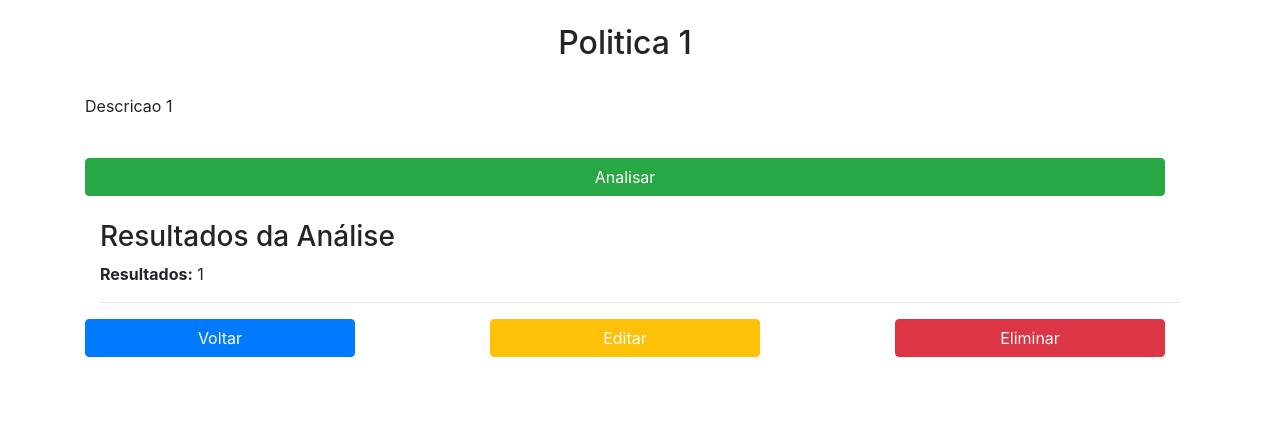
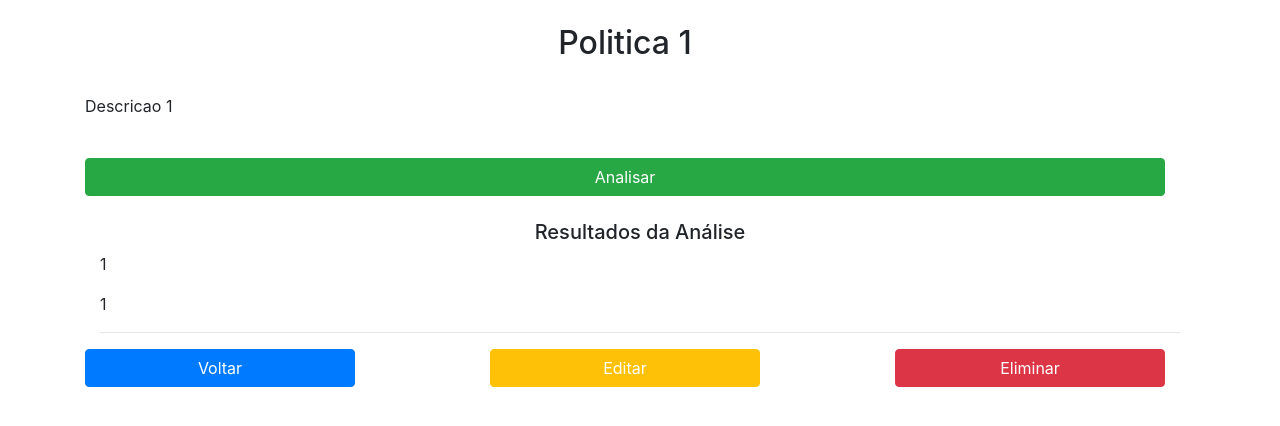
Before and after one commit to KobDias/SimplificadorPoliticas, a Flask app: page /visualizar_politica/1 in a window 1280 px wide. Shown: the part 56-482 px from the top of the page. Run offline with Flask 3, Linux system fonts and the light colour scheme; the visitor is signed in with stand-in values (Sample User, id 1); some libraries are stand-ins or nearby versions.

Commit message:
separando best summary

````diff
--- a/app/app.py
+++ b/app/app.py
@@ -44,14 +44,20 @@ def criar_politica():
 @app.route('/visualizar_politica/<int:id>') # VISUALIZA POLITICA
 def visualizar_politica(id):
     resultados = None
+    resumo = None
+    objetivo = None
     if 'resultados' in session and session['id'] == id:
         resultados = session['resultados']
+        resumo = session.get('resumo')
+        objetivo = session.get('objetivo')
         id = session['id']
         # Limpe os dados da sessão após recuperá-los
         session.pop('resultados', None)
+        session.pop('resumo', None)
+        session.pop('objetivo', None)
         session.pop('id', None)
     politica = Politica.query.get_or_404(id)
-    return render_template('visualizar_politica.html', politica=politica, resultados=resultados)
+    return render_template('visualizar_politica.html', politica=politica, resultados=resultados, resumo=resumo, objetivo=objetivo)
 
 @app.route('/editar_politica/<int:id>', methods=['GET', 'POST']) # EDITA POLITICA
 def editar_politica(id):
@@ -75,7 +81,11 @@ def analisar_politica(id):
     texto = Politica.query.get_or_404(id)
 
     promptResumidor = f"""You are a legal expert, mainly focused on LGPD. You'll receive the description of a policy.
-    Your task is to analyze and provide summaries of its main points, trying to better it each time, returning to the user a text with the terms simplified though accurate so they can comprehend how their data is being used. Consider you're speaking to brazilians and lay people that don't undertand the minimun about law, much less LGDP. Upom specific words, you should provide their meaning between brackets, so the user can understand what it means. Remember to not repeat yourself.
+    Your task is to analyze and provide summaries of its main points, trying to better it each time, returning to
+    the user a text with the terms simplified though accurate so they can comprehend how their data is being used.
+    Consider you're speaking to brazilians and lay people that don't undertand the minimun about law, much less LGDP.
+    Upom specific words, you should provide their meaning between brackets, so the user can understand what it means.
+    Remember to not repeat yourself.
     Your summary must be in portuguese, be clear and follow the structure:
     1. Summary: A summary that contains the main points in a clear way. It should be smaller than the actual policy.
     2. Objective: The main reason behind the politic.
@@ -83,7 +93,9 @@ def analisar_politica(id):
 
     Once you finish all three summaries, you should choose between the three and return the one that is the most clear and easy to understand.
     You should return the analysis in a json format, with the following keys:
-    - 'Best summary' : '[string containing the best summary out of the three]'
+    - 'Best summary' :
+        - '1. Summary': 'the summary you choose as the best one'
+        - '2. Objective': 'the objective you choose as the best one'
 
     # Policy description:
     # {texto.descricao}"""
@@ -104,19 +116,38 @@ def analisar_politica(id):
     )
     if responseRaw.status_code == 200:
         resultados = responseRaw.json()
-        content = resultados['choices'][0]['message']['content']
+        contenta = resultados['choices'][0]['message']['content']
+        content = contenta.strip('```json\n').strip('```')
+        if content and content.startswith('{') and content.endswith('}'):
+            # Decodifique o JSON
+            content_dict = json.loads(content)
+            print("\nDicionário decodificado:")
+            print(content_dict)
+        else:
+            print("Erro: O conteúdo não é um JSON válido.")
+            return "Erro: O conteúdo não é um JSON válido."
 
-        # Removendo os marcadores de código (```json e ```)
-        content = content.strip('```json\n').strip('```')
+        best_summary = content_dict.get('Best summary')
+        print("\nTipo de 'Best summary':")
+        print(type(best_summary))
+        if best_summary is None:
+            print("Erro: A chave 'Best summary' não foi encontrada.")
+        else:
+            print(best_summary)
+            # Acesse os valores dentro de 'Best summary'
+            resumo = best_summary.get('1. Summary', '1. Resumo')
+            objetivo = best_summary.get('2. Objective', '2. Objetivo')
+            # Exiba os valores
+            print("\nResumo:")
+            print(resumo)
+            print("\nObjetivo:")
+            print(objetivo)
 
-        # Convertendo o JSON em um dicionário Python
-        content_dict = json.loads(content)
-        print(content_dict)
-        best_summary = content_dict['Best summary']
-
-        # Armazenando o resultado na sessão
-        session['resultados'] = best_summary
-        session['id'] = id
+                # Armazenando o resultado na sessão
+            session['resultados'] = True
+            session['resumo'] = resumo
+            session['objetivo'] = objetivo
+            session['id'] = texto.id
 
 
         return redirect(url_for('visualizar_politica', id=id))
--- a/app/templates/visualizar_politica.html
+++ b/app/templates/visualizar_politica.html
@@ -17,13 +17,15 @@
         <div class="row w-100 mb-4">
             <a href="{{ url_for('analisar_politica', id=politica.id)}}" class="btn btn-success btn-block" >Analisar</a>
         </div>
-            <div class="column">
+            <div class="column text-center w-100 mb-4">
                 {% if resultados %}
-                    <h3>Resultados da Análise</h3>
-                    <div class="warning">
-                        <p class="text">
-                            <strong>Resultados:</strong>
-                            {{ resultados }}
+                    <h5>Resultados da Análise</h5>
+                    <div class="warning text-justify">
+                        <p>
+                            {{ resumo }}
+                        </p>
+                        <p>
+                            {{ objetivo}}
                         </p>
                     </div>
                 {% endif %}
````
